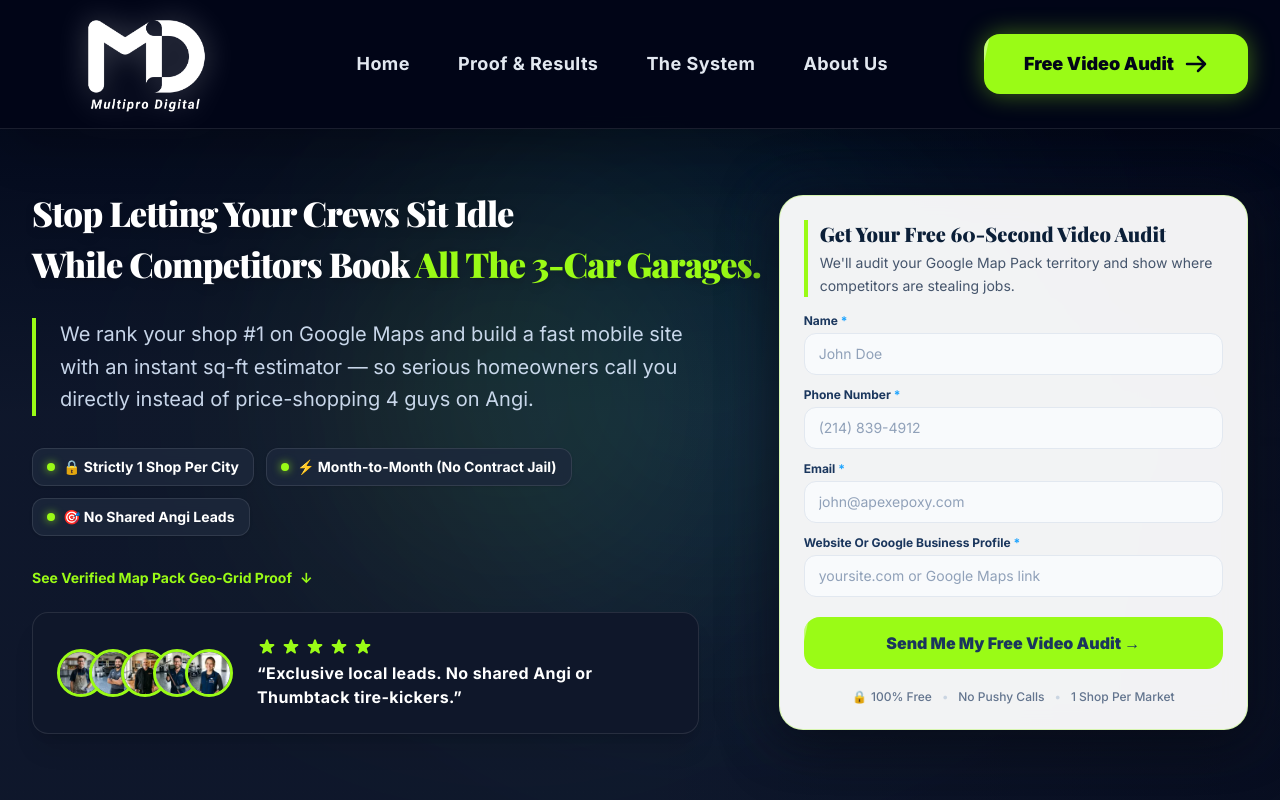
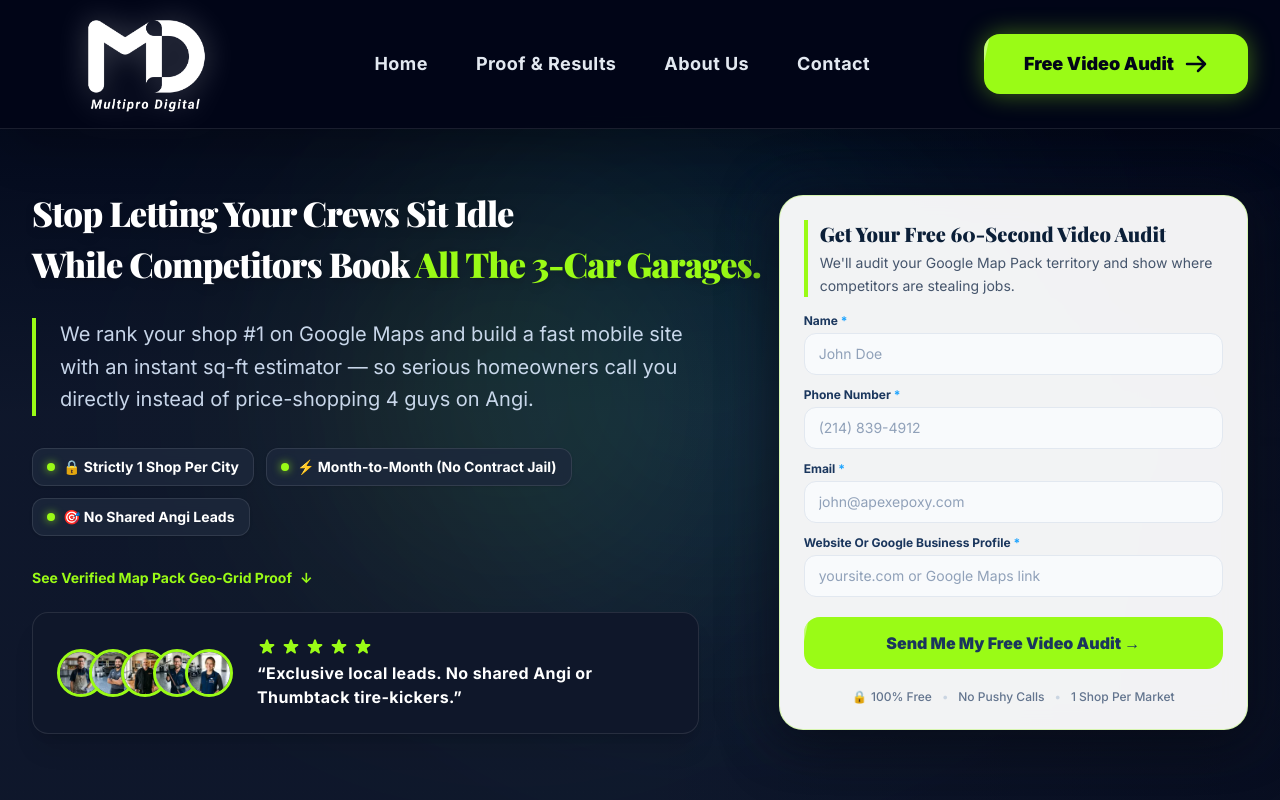
Before and after one commit to mahabubkabir40-ai/multipro-digital, a Next.js app: page / in a window 1280 px wide. Shown: the top 800 px of the page. Built offline with nearby package versions, Linux system fonts and the light colour scheme; a web font is replaced by a local one.

Commit message:
refactor(nav): add Contact link to header and remove The System

```diff
--- a/src/components/Navbar.tsx
+++ b/src/components/Navbar.tsx
@@ -51,13 +51,13 @@
               <span className="absolute bottom-0 left-0 w-0 h-1 bg-brand-lime rounded-full transition-all duration-300 group-hover:w-full" />
             </Link>
 
-            <Link href="/#the-system" prefetch={false} className="relative text-base xl:text-lg font-bold text-slate-200 hover:text-white group py-2 tracking-wide transition-colors">
-              The System
+            <Link href="/about" prefetch={false} className="relative text-base xl:text-lg font-bold text-slate-200 hover:text-white group py-2 tracking-wide transition-colors">
+              About Us
               <span className="absolute bottom-0 left-0 w-0 h-1 bg-brand-lime rounded-full transition-all duration-300 group-hover:w-full" />
             </Link>
 
-            <Link href="/about" prefetch={false} className="relative text-base xl:text-lg font-bold text-slate-200 hover:text-white group py-2 tracking-wide transition-colors">
-              About Us
+            <Link href="/contact" prefetch={false} className="relative text-base xl:text-lg font-bold text-slate-200 hover:text-white group py-2 tracking-wide transition-colors">
+              Contact
               <span className="absolute bottom-0 left-0 w-0 h-1 bg-brand-lime rounded-full transition-all duration-300 group-hover:w-full" />
             </Link>
           </nav>
@@ -112,7 +112,6 @@
         <div className="px-6 py-10 space-y-6 flex flex-col text-center max-w-sm mx-auto justify-center min-h-[calc(100dvh-6rem)]">
           <Link href="/" prefetch={false} onClick={() => setIsMenuOpen(false)} className="text-xl font-bold text-white hover:text-brand-lime transition-colors py-1">Home</Link>
           <Link href="/#portfolio" prefetch={false} onClick={() => setIsMenuOpen(false)} className="text-xl font-bold text-white hover:text-brand-lime transition-colors py-1">Proof &amp; Results</Link>
-          <Link href="/#the-system" prefetch={false} onClick={() => setIsMenuOpen(false)} className="text-xl font-bold text-white hover:text-brand-lime transition-colors py-1">The System</Link>
           <Link href="/about" prefetch={false} onClick={() => setIsMenuOpen(false)} className="text-xl font-bold text-white hover:text-brand-lime transition-colors py-1">About Us</Link>
           <Link href="/contact" prefetch={false} onClick={() => setIsMenuOpen(false)} className="text-xl font-bold text-white hover:text-brand-lime transition-colors py-1">Contact</Link>
           <div className="pt-2 px-2">
```
